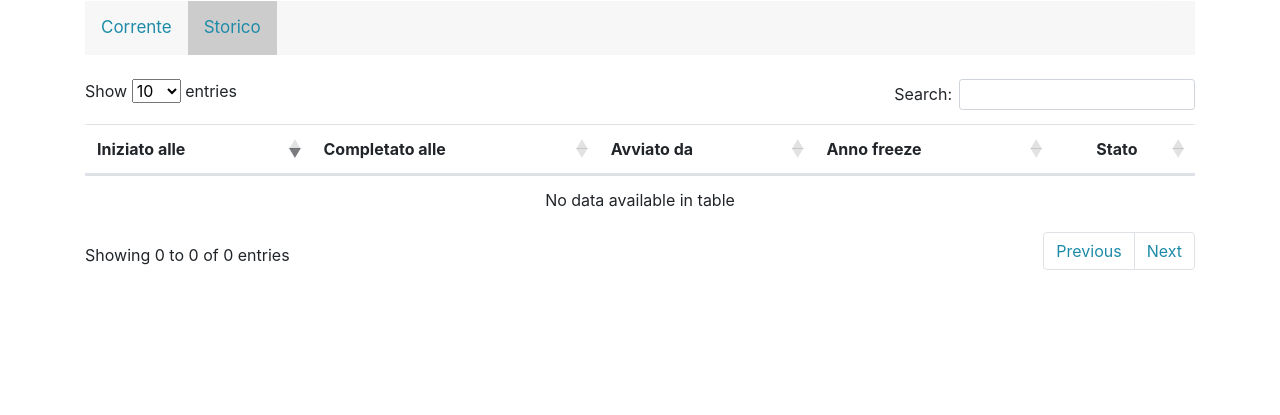
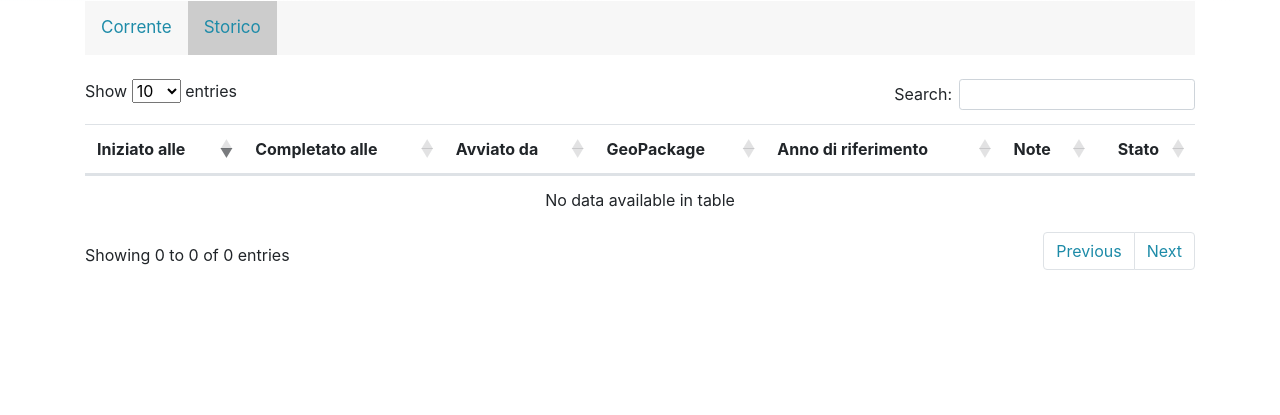
Before and after one commit to geosolutions-it/C179-DBIAIT, a Django app: page /freeze/historical/ in a window 1280 px wide. Shown: the part 205-620 px from the top of the page. Run offline with Django 3.2, Linux system fonts and the light colour scheme; the visitor is signed in with stand-in values (Sample User, id 1); data that the repository does not hold is empty; some libraries are stand-ins or nearby versions.

Commit message:
Resoles #167: add support table to store ref_year and notes for freeze and add creation during freeze pre_send And add notes and ref_year in freeze history

```diff
--- a/app/scheduler/tasks/freeze_definitions/freeze_definitions.py
+++ b/app/scheduler/tasks/freeze_definitions/freeze_definitions.py
@@ -1,11 +1,10 @@
+from django.db import connections, connection
 from django.utils import timezone
 
 from app import settings
 from app.scheduler.models import Task, FreezeLayer
-from app.scheduler.tasks.base_task import trace_it
 from app.scheduler.tasks.freeze_definitions.base_freeze import BaseFreezeDefinition
 from app.scheduler.utils import Schema, TaskStatus
-from django.db import connections, connection
 
 
 class FreezeDefinition(BaseFreezeDefinition):
--- a/app/scheduler/views.py
+++ b/app/scheduler/views.py
@@ -2,8 +2,10 @@ from datetime import datetime
 from os import fstat, listdir, path
 from urllib import parse
 
+from django.db.models import Max
+
 from app.scheduler.exceptions import QueuingCriteriaViolated, SchedulingParametersError
-from app.scheduler.models import Task, TaskStatus, ImportedLayer, FreezeLayer
+from app.scheduler.models import Task, TaskStatus, ImportedLayer, FreezeLayer, Freeze as FreezeModel
 from app.scheduler.serializers import ImportSerializer, ProcessSerializer, ImportedLayerSerializer, \
     ExportTaskSerializer, FreezeLayerSerializer, FreezeSerializer
 from django.conf import settings
@@ -238,11 +240,8 @@ class GetFreezeLayer(generics.RetrieveAPIView):
 
 class HistoricalFreeze(LoginRequiredMixin, ListView):
     template_name = u'freeze/historical-freeze.html'
-    queryset = Task.objects.filter(type='FREEZE').exclude(
-        status__in=[TaskStatus.RUNNING, TaskStatus.QUEUED]).order_by('-id')
-
-    obj = []
-    print(queryset)
+    queryset = FreezeModel.objects.filter(task__type='FREEZE').exclude(
+        task__status__in=[TaskStatus.RUNNING, TaskStatus.QUEUED]).order_by('-id')
 
     def get_context_data(self, **kwargs):
         current_url = resolve(self.request.path_info).url_name
@@ -252,9 +251,6 @@ class HistoricalFreeze(LoginRequiredMixin, ListView):
         context['current_url'] = current_url
         return context
 
-    def get_ref_year(self, task_id):
-        FreezeLayer.objects.get('ref_yer').filter(task_id=task_id)[1]
-        return
 
 class ExportDownloadView(LoginRequiredMixin, View):
     def get(self, request, task_id: int):
--- a/app/templates/freeze/historical-freeze.html
+++ b/app/templates/freeze/historical-freeze.html
@@ -10,19 +10,23 @@
         <th>Iniziato alle</th>
         <th>Completato alle</th>
         <th>Avviato da</th>
-        <th>Anno freeze</th>
+        <th>GeoPackage</th>
+        <th>Anno di riferimento</th>
+        <th>Note</th>
         <th style="text-align:center;">Stato</th>
       </tr>
     </thead>
     <tbody id="freeze-history-table">
       {% for freeze in object_list %}
       <tr>
-        <td data-sort='{{freeze.start_date | date:"y/m/d - H:i:s" }}'>{{ freeze.start_date | date:"d/m/Y - H:i:s" }}</td>
-        <td data-sort='{{freeze.end_date | date:"y/m/d - H:i:s" }}'>{{ freeze.end_date | date:"d/m/Y - H:i:s" }}</td>
-        <td>{{ freeze.requesting_user }}</td>
-        <td>{{ freeze.geopackage }}</td>
+        <td data-sort='{{freeze.start_date | date:"y/m/d - H:i:s" }}'>{{ freeze.task.start_date | date:"d/m/Y - H:i:s" }}</td>
+        <td data-sort='{{freeze.end_date | date:"y/m/d - H:i:s" }}'>{{ freeze.task.end_date | date:"d/m/Y - H:i:s" }}</td>
+        <td>{{ freeze.task.requesting_user }}</td>
+        <td>{{ freeze.task.geopackage }}</td>
+        <td>{{ freeze.ref_year }}</td>
+        <td>{{ freeze.notes }}</td>
         <td style="text-align:center;">
-          <a href="#" onclick="display_error_log('{{freeze.task_log|escapejs}}', '{{freeze.status}}')" data-toggle="modal" data-target=".bd-example-modal-lg"><i class="{% get_status_icon freeze.status %}"></i></a>
+          <a href="#" onclick="display_error_log('{{freeze.task_log|escapejs}}', '{{freeze.status}}')" data-toggle="modal" data-target=".bd-example-modal-lg"><i class="{% get_status_icon freeze.task.status %}"></i></a>
         </td>
       </tr>
       {% endfor %}
```
Also changed, not shown: app/scheduler/models.py (+9 -0 lines), app/scheduler/tasks/freeze_task.py (+8 -1 lines), app/scheduler/migrations/0015_freeze.py (added).
